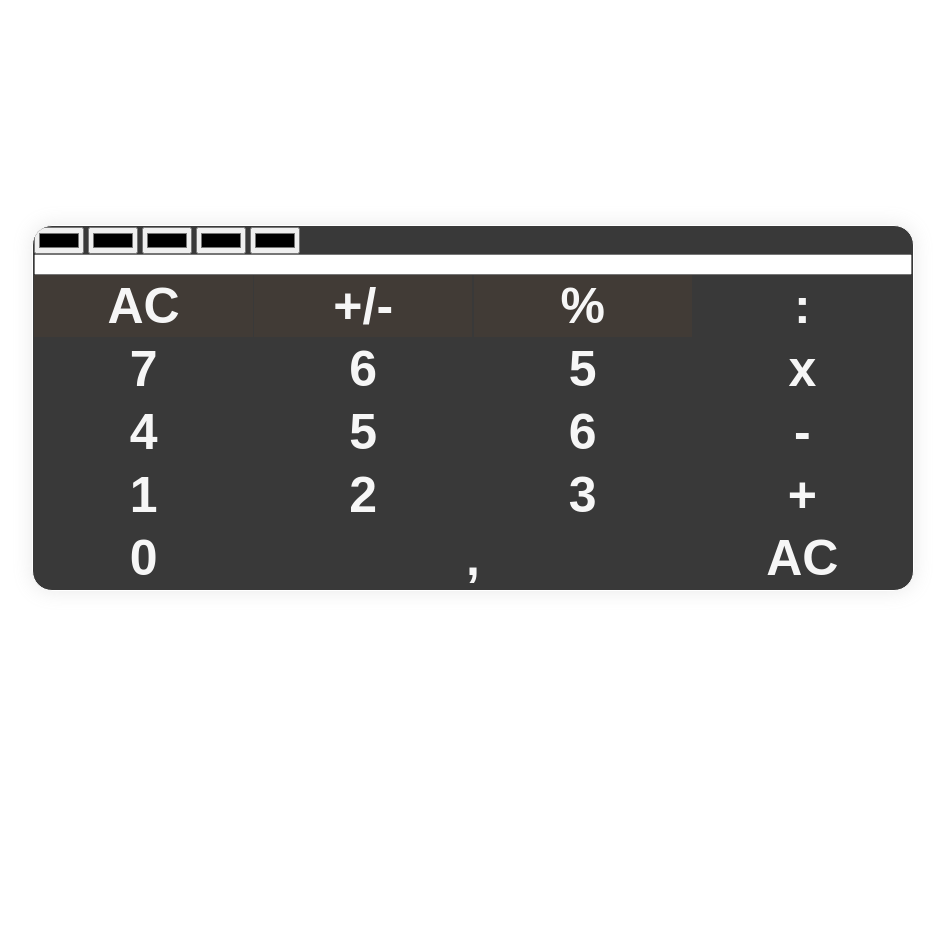
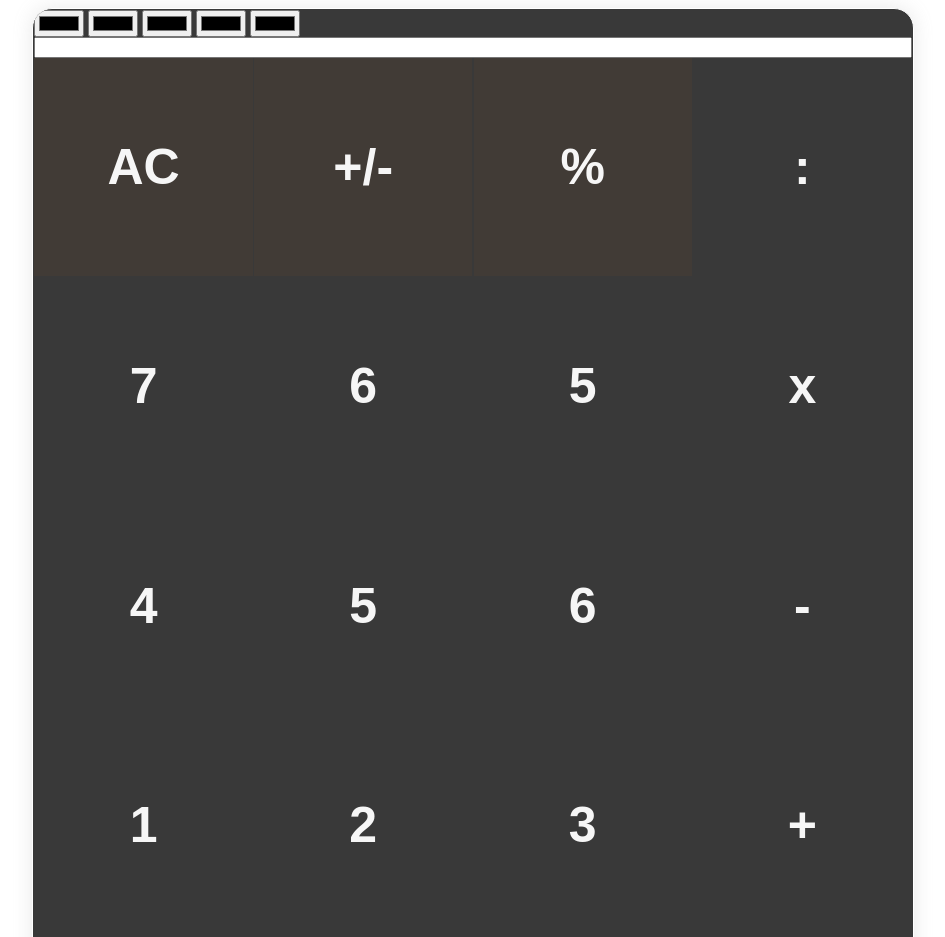
Before and after one commit to palina-mrk/calculator, a website built with webpack: page index.html in a window 1280 px wide. Shown: the top 937 px of the page, without its empty margins (167-1112 px from the left). Before the commit the page ends 816 px from the top, so only its background shows below. Built offline with nearby package versions, Linux system fonts and the light colour scheme.

Commit message:
update css

```diff
--- a/style.css
+++ b/style.css
@@ -28,6 +28,7 @@ main {
   background-color: #393939;
   color: #ffffff;
   padding: 1px;
+  min-width: 500px;
 }
 
 .calculator-top {
@@ -59,6 +60,7 @@ main {
   display: flex;
   align-items: center;
   justify-content: center;
+  aspect-ratio: 1;
 }
 
 .btn-top {
```
